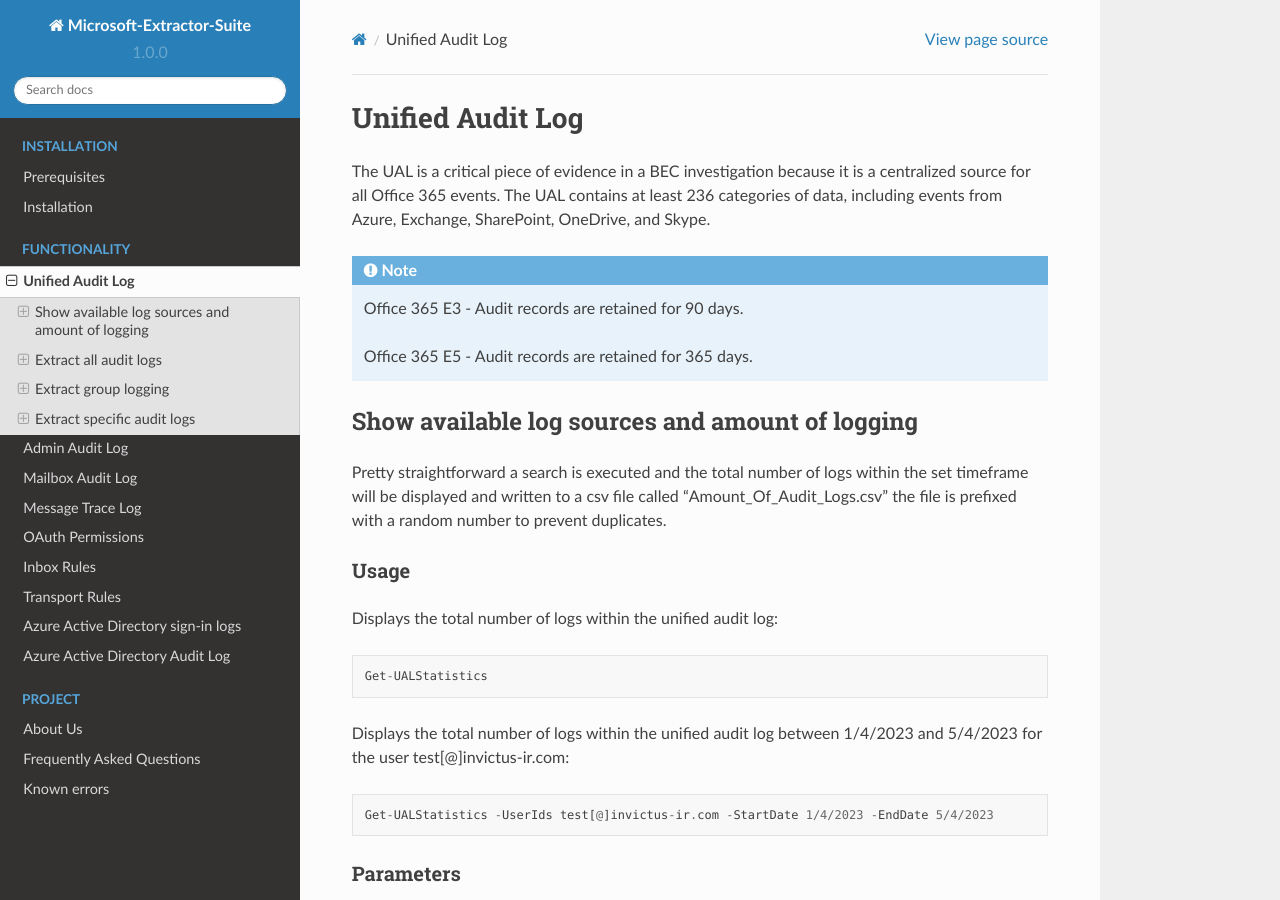
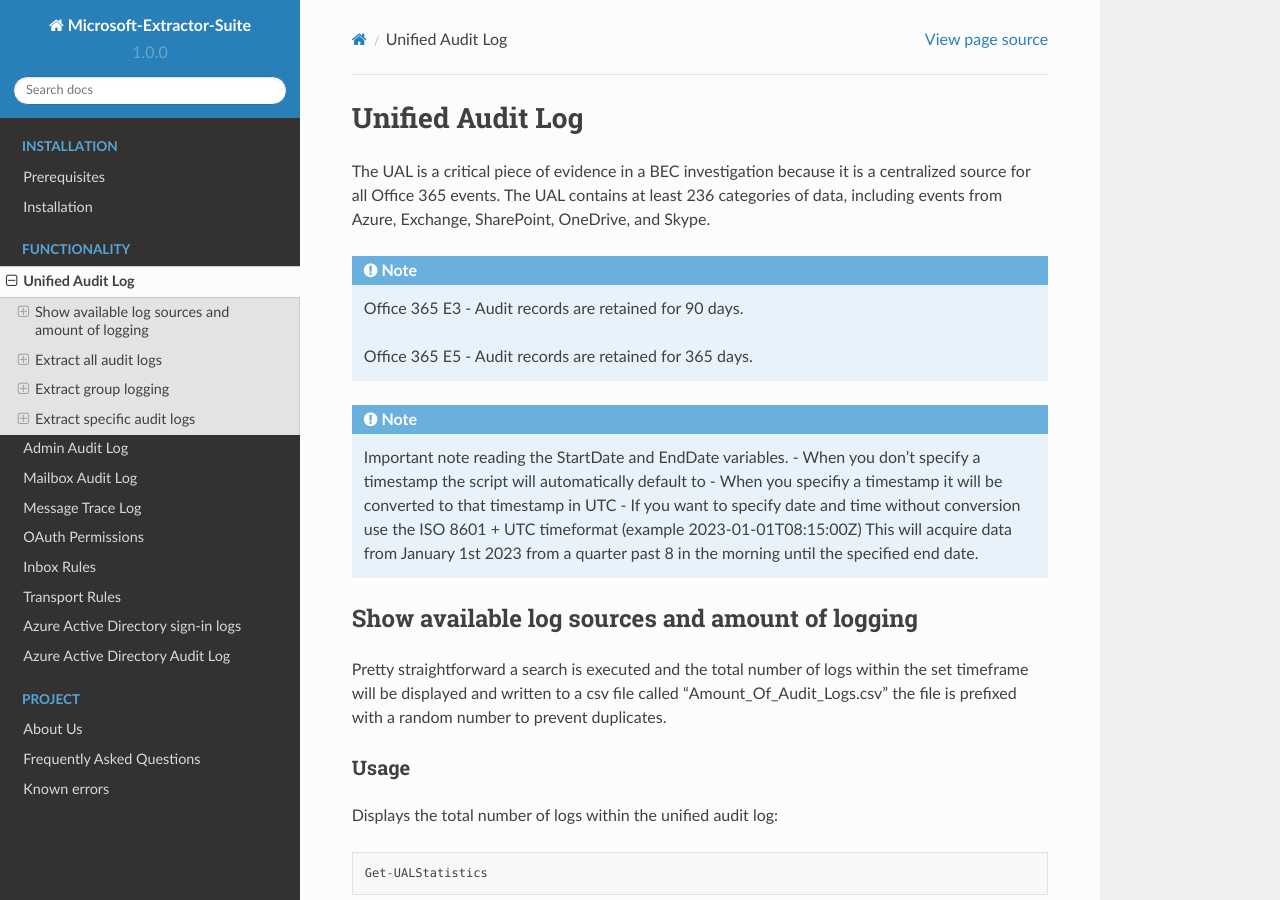
Before and after one commit to invictus-ir/Microsoft-Extractor-Suite, a Sphinx documentation site: the page built from docs/source/functionality/UnifiedAuditLog.rst, in a window 1280 px wide and 900 px high. Built offline with Sphinx 7.4.7 and the Read the Docs theme 2.0.0, drawn with Linux system fonts in a browser that asks for light colours.

Commit message:
Update UnifiedAuditLog.rst
Added a note about timeformats

```diff
--- a/docs/source/functionality/UnifiedAuditLog.rst
+++ b/docs/source/functionality/UnifiedAuditLog.rst
@@ -10,6 +10,14 @@
   Office 365 E3 - Audit records are retained for 90 days.
 
   Office 365 E5 - Audit records are retained for 365 days.
+
+.. note::
+
+  Important note reading the StartDate and EndDate variables.
+  - When you don't specify a timestamp the script will automatically default to
+  - When you specifiy a timestamp it will be converted to that timestamp in UTC
+  - If you want to specify date and time without conversion use the ISO 8601 + UTC timeformat (example 2023-01-01T08:15:00Z) This will acquire data from January 1st 2023 from a quarter past 8 in the morning until the specified end date.
+
 
 
 Show available log sources and amount of logging
```
